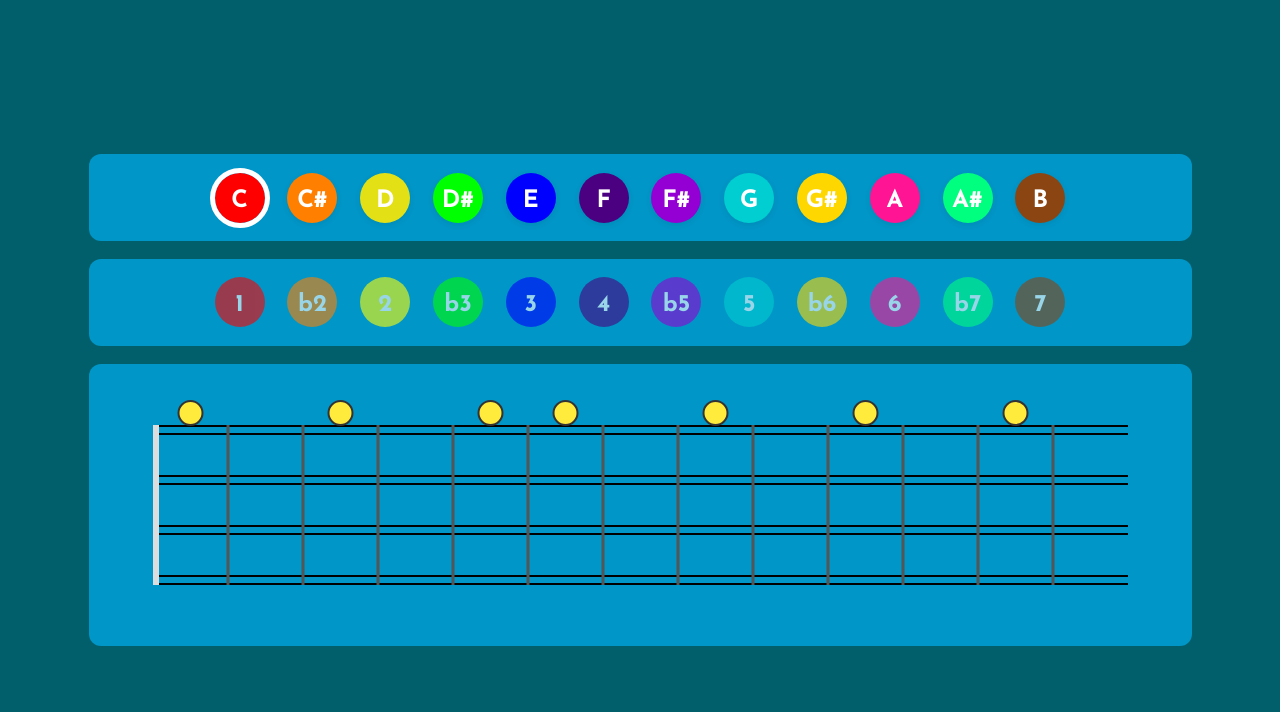
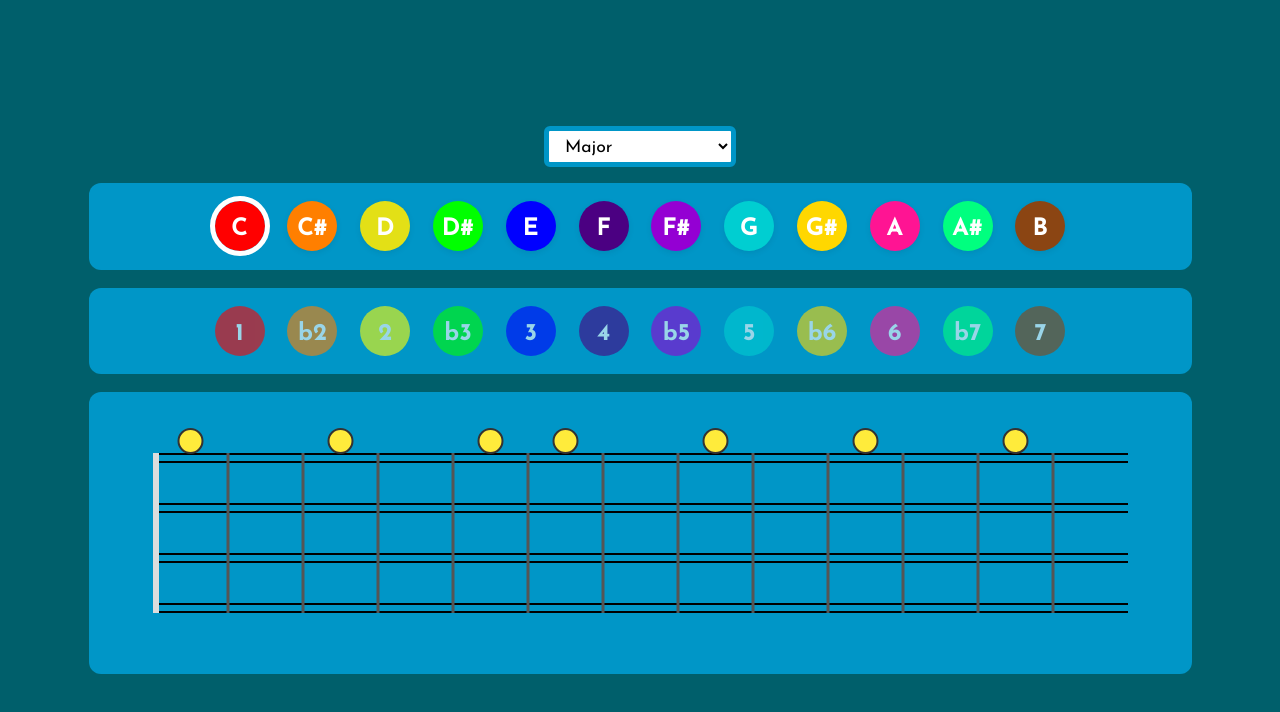
Before and after one commit to Cxom/mandolin-fretboard, a React (Vite) app: page / in a window 1280 px wide. Shown: the top 712 px of the page. Built offline with nearby package versions, Linux system fonts and the light colour scheme.

Commit message:
Add scale selector

```diff
--- a/src/App.jsx
+++ b/src/App.jsx
@@ -3,6 +3,7 @@ import SvgFretboard from './SvgFretboard';
 import { useState } from 'react';
 import ScaleDegreeSelectorButtons from './ScaleDegreeSelectorButtons';
 import KeySelectorButtons from './KeySelectorButtons';
+import ScaleSelector from './ScaleSelector';
 import { chromaticNotes, scaleDegrees } from './constants.js';
 
 function App() {
@@ -10,9 +11,11 @@ function App() {
   const [selectedNote, setSelectedNote] = useState(noteNames[0]);
   const scaleDegreeBooleans = Object.fromEntries(Object.keys(scaleDegrees).map(degree => [degree, false]));
   const [selectedDegrees, setSelectedDegrees] = useState(scaleDegreeBooleans);
+  const [selectedScale, setSelectedScale] = useState('major');
 
   return (
     <>
+      <ScaleSelector selectedScale={selectedScale} setSelectedScale={setSelectedScale} />
       <KeySelectorButtons selectedNote={selectedNote} setSelectedNote={setSelectedNote} chromaticNotes={chromaticNotes}/>
       <ScaleDegreeSelectorButtons selectedDegrees={selectedDegrees} setSelectedDegrees={setSelectedDegrees} />
       <SvgFretboard notes={{ C: true, D: true, E: true, F: true, G: true, A: true, B: true }} />
--- /dev/null
+++ b/src/ScaleSelector.css
@@ -0,0 +1,10 @@
+/* TODO improve styling - round corners */
+.scale-selector-dropdown {
+  font-size: 1.1em;
+  padding: 6px 12px;
+  border-radius: 6px;
+  background: #fff;
+  border: 5px solid #0096c7;
+  font-family: 'Josefin Sans', Arial, Helvetica, sans-serif;
+  color: #000;
+}
--- /dev/null
+++ b/src/ScaleSelector.jsx
@@ -0,0 +1,27 @@
+import React, { useState } from 'react';
+import './ScaleSelector.css';
+
+const scaleOptions = [
+  { value: 'major', label: 'Major' },
+  { value: 'minor', label: 'Minor' },
+  { value: 'pentatonicMajor', label: 'Pentatonic Major' }
+  // Custom is intentionally omitted from the dropdown
+];
+
+function ScaleSelector({ selectedScale, setSelectedScale }) {
+  return (
+    <div style={{ marginBottom: '16px' }}>
+      <select
+        value={selectedScale}
+        onChange={e => setSelectedScale(e.target.value)}
+        className="scale-selector-dropdown"
+      >
+        {scaleOptions.map(option => (
+          <option key={option.value} value={option.value}>{option.label}</option>
+        ))}
+      </select>
+    </div>
+  );
+}
+
+export default ScaleSelector;
```
Also changed, not shown: src/App.css (line endings or trailing spaces).
